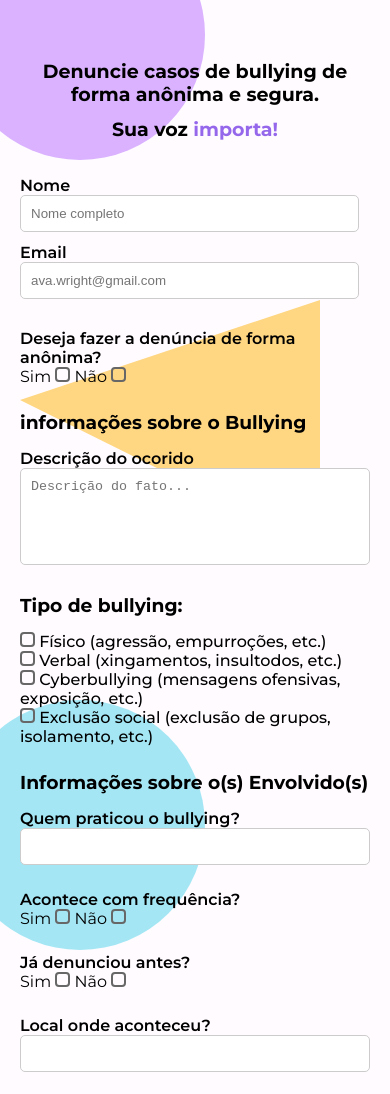
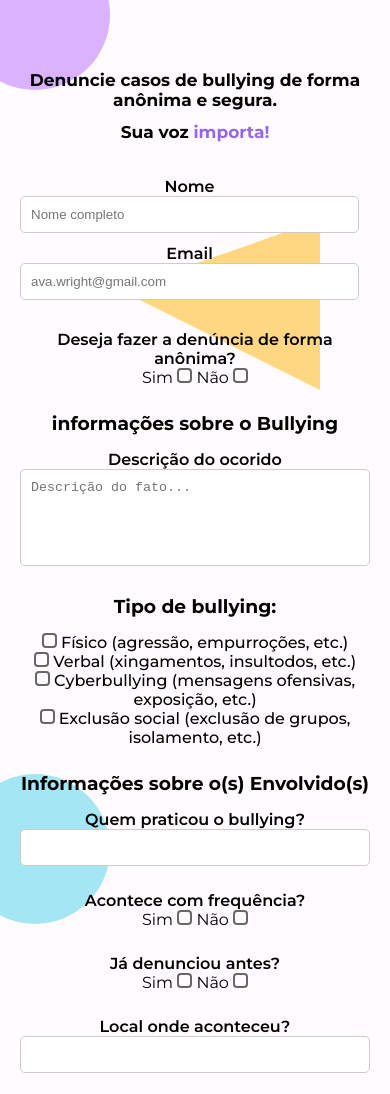
Before and after one commit to gabrielsilveiralim/anti-bullying, a plain HTML site: page index.html in a window 390 px wide. Shown: the top 1094 px of the page. Drawn offline with Linux system fonts and the light colour scheme.

Commit message:
responsivo

```diff
--- a/style.css
+++ b/style.css
@@ -155,7 +155,7 @@ textarea {
   top: -90px;
   z-index: -1;
   opacity: 2;
-  left: -45px;
+  left: 400px;
 }
 
  .triangle {
@@ -165,6 +165,7 @@ textarea {
   position: absolute;
   z-index: -1;
   top: 300px;
+  margin-left: 200px;
 }
 
  .boll-2 {
@@ -176,5 +177,59 @@ textarea {
   top: 700px;
   z-index: -1;
   opacity: 2;
-  left: -45px;
+  left: 400px;
 }
+
+@media (max-width: 480px) {
+  body {
+    flex-direction: column;
+    align-items: center;
+    padding: 20px;
+    text-align: center;
+  }
+
+  .container {
+    margin: 10px;
+    width: 100%;
+  }
+
+  h1, h2 {
+    font-size: 17px;
+  }
+
+  .boll-1 {
+    width: 150px;
+    height: 150px;
+    top: -60px;
+    left: -40px;
+  }
+
+  .triangle {
+    border-top: 70px solid transparent;
+    border-bottom: 100px solid transparent;
+    border-right: 200px solid rgb(255, 215, 130);
+    top: 220px;
+    margin-left: 100px;
+  }
+
+  .boll-2 {
+    width: 150px;
+    height: 150px;
+    left: -40px;
+    top: auto;
+    bottom: -80px;
+  }
+
+  button {
+    margin-top: 20px;
+    margin-left: auto;
+    margin-right: auto;
+    width: 80%;
+  }
+
+  input[type="text"],
+  input[type="email"],
+  textarea {
+    max-width: 100%;
+  }
+}
```
